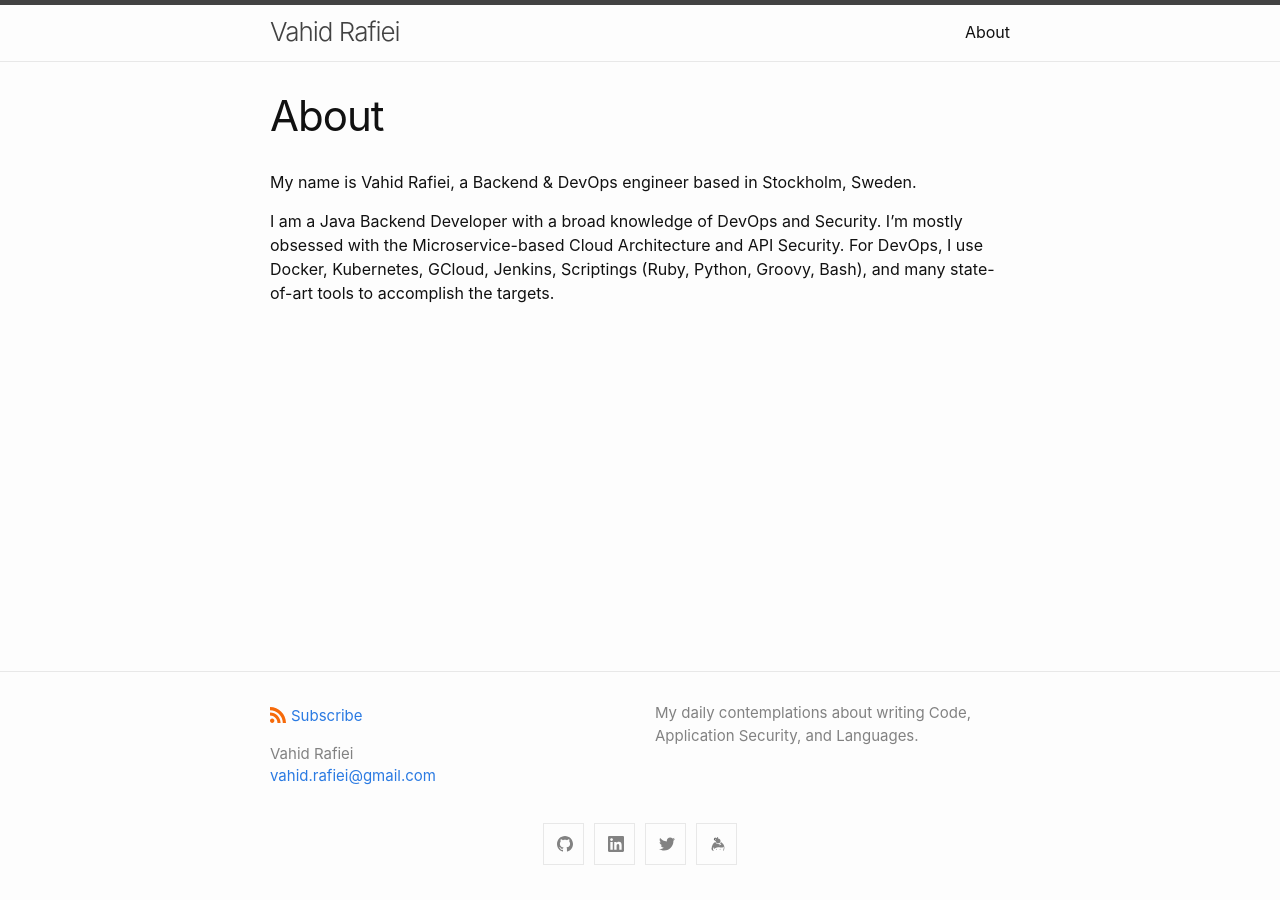
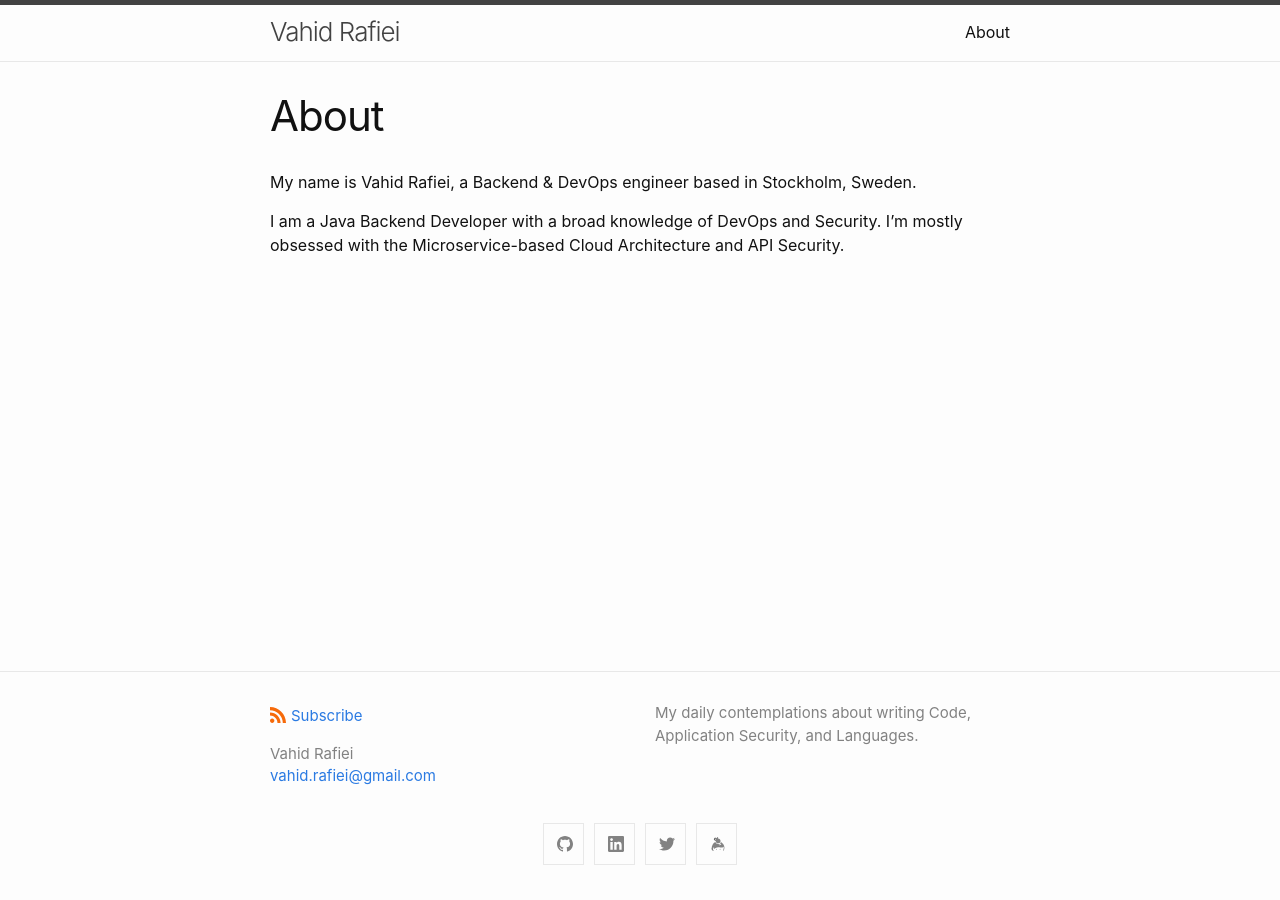
Before and after one commit to vahidR/vahidr.github.io, a Jekyll site: the page built from about.markdown, in a window 1280 px wide. Built offline with Jekyll 4.4.1, drawn with Linux system fonts in a browser that asks for light colours.

Commit message:
Cleaning the about page.

```diff
--- a/about.markdown
+++ b/about.markdown
@@ -8,4 +8,3 @@ My name is Vahid Rafiei, a Backend & DevOps engineer based in Stockholm, Sweden.
 
 I am a Java Backend Developer with a broad knowledge of DevOps and Security.
 I'm mostly obsessed with the Microservice-based Cloud Architecture and API Security.
-For DevOps, I use Docker, Kubernetes, GCloud, Jenkins, Scriptings (Ruby, Python, Groovy, Bash), and many state-of-art tools to accomplish the targets.
```
